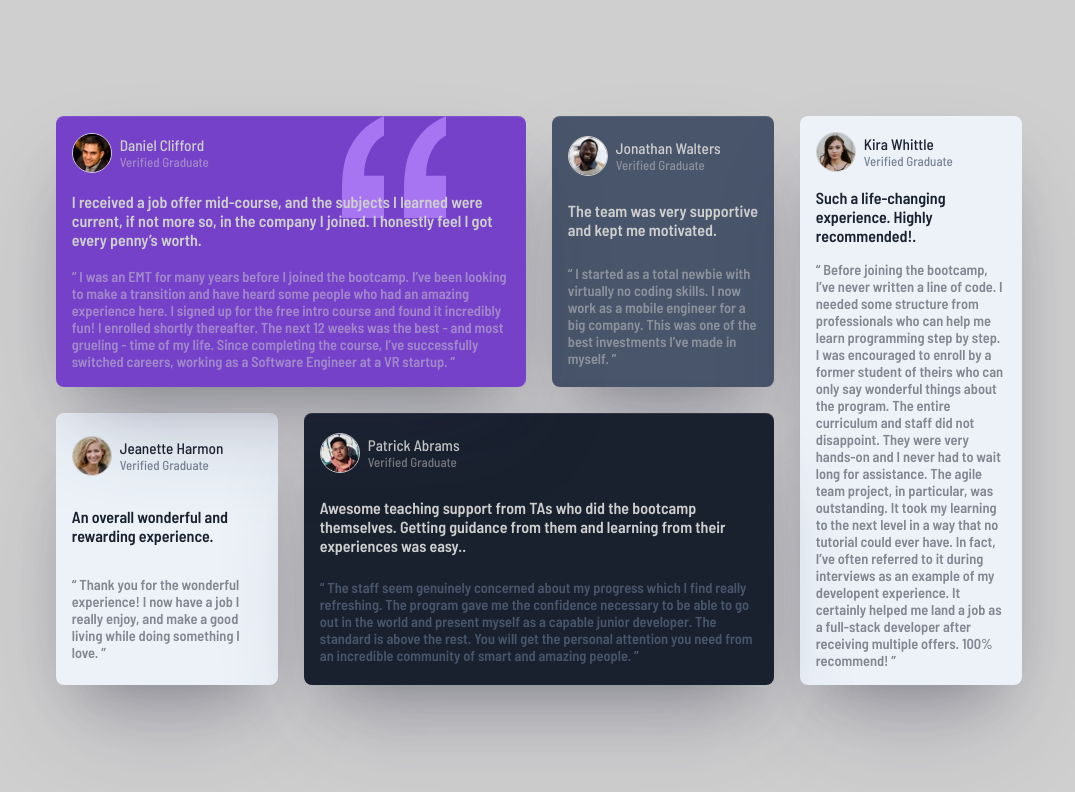
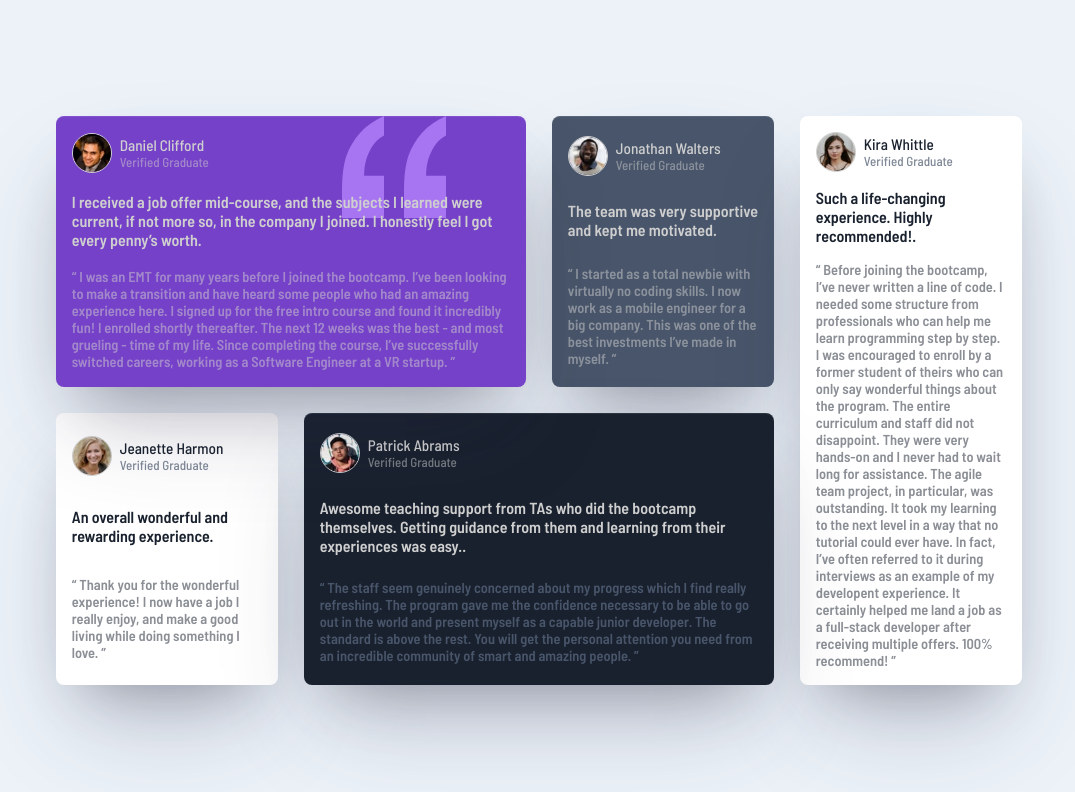
Before and after one commit to dmoquia/testimonials, a plain HTML site: page index.html in a window 1280 px wide. Shown: the whole page, without its empty margins (101-1176 px from the left). Drawn offline with Linux system fonts and the light colour scheme.

Commit message:
change background

```diff
--- a/styles.css
+++ b/styles.css
@@ -19,7 +19,7 @@
 body {
   font-size: 13px;
   font-family: "Barlow Semi Condensed", sans-serif;
-  background-color: var(--lightGray);
+  background-color: var(--lightGrayishblue);
   display: flex;
   justify-content: center;
   align-items: center;
@@ -114,7 +114,7 @@ strong {
 }
 .box-3,
 .box-4 {
-  background: var(--lightGrayishblue);
+  background: var(--White);
 }
 .box-3 h3,
 .box-4 h3 {
```
Also changed, not shown: index.html (+0 -57 lines).
